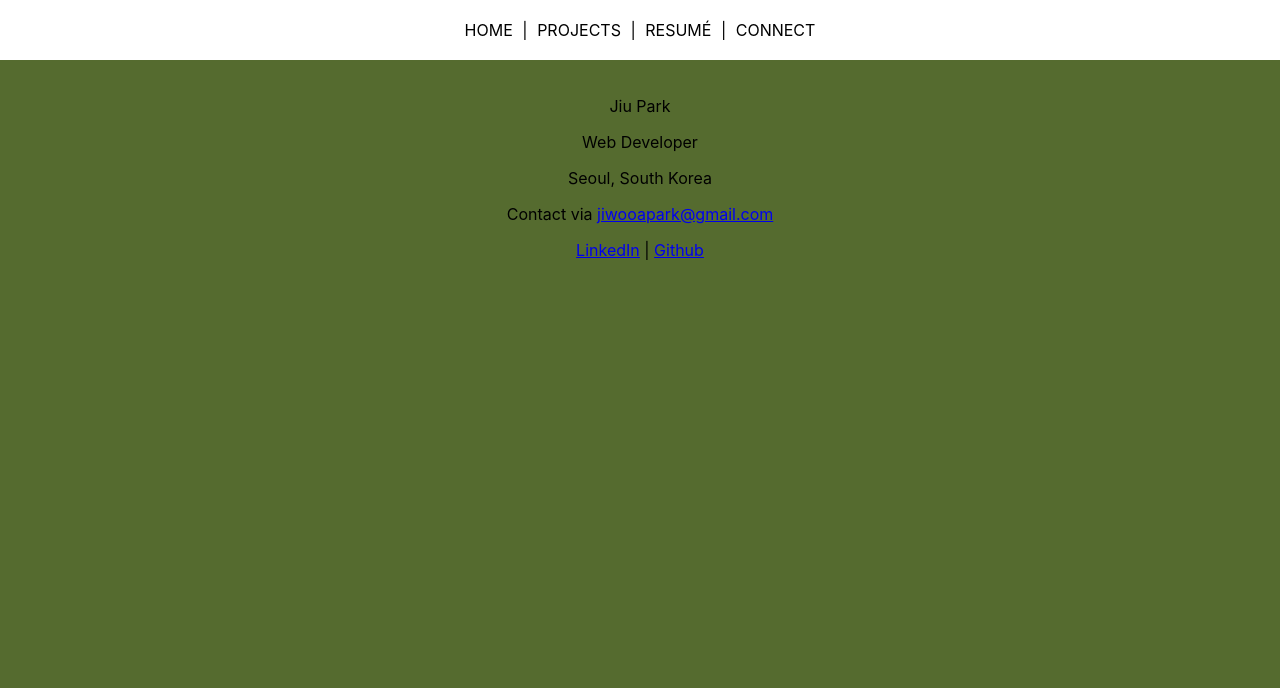
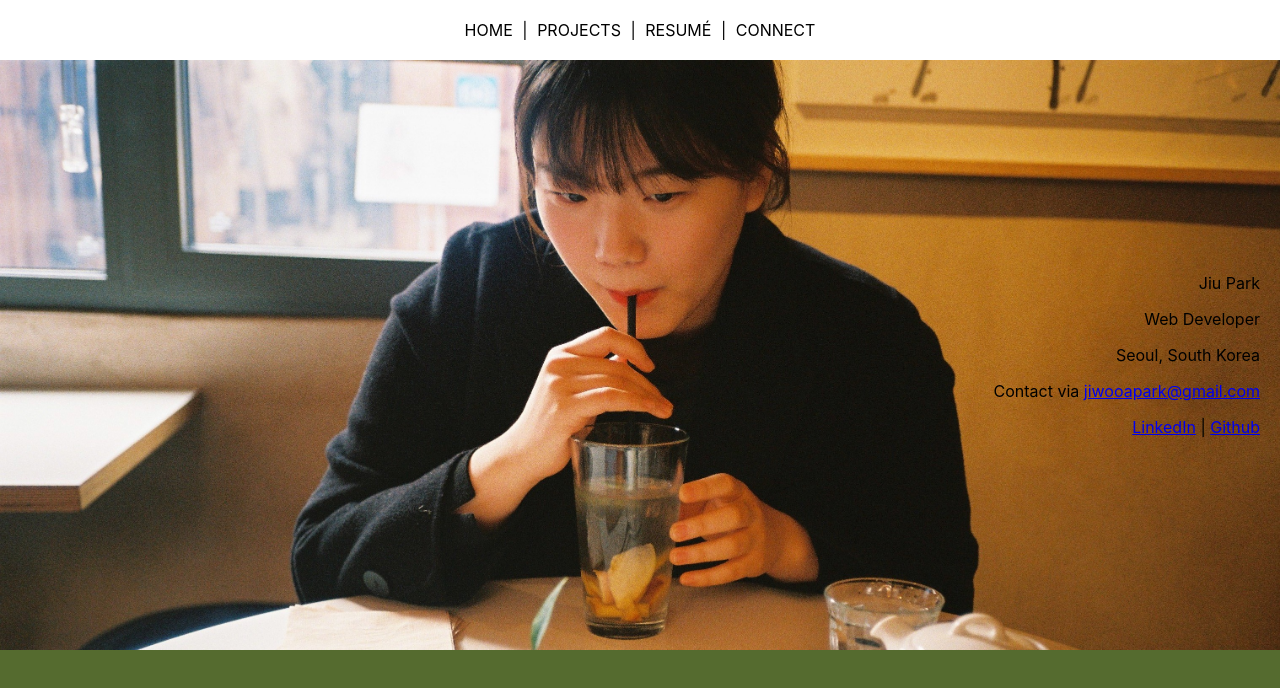
Before and after one commit to nu1997/portfolio, a React (Create React App) app in the folder blog/: page /portfolio/connect in a window 1280 px wide. Shown: the top 688 px of the page. Built offline with nearby package versions, Linux system fonts and the light colour scheme.

Commit message:
[IMG] add profile Image

```diff
--- a/blog/src/App.css
+++ b/blog/src/App.css
@@ -1,7 +1,7 @@
 .App {
   text-align: center;
   background-color: darkolivegreen;
-  background-size: cover;
+  /* background-size: cover; */
   height: 100vh;
 }
 
--- a/blog/src/App.js
+++ b/blog/src/App.js
@@ -3,9 +3,7 @@ import React from 'react';
 import { BrowserRouter as Router, Link, Routes, Route } from 'react-router-dom';
 
 // MUI
-import Container from '@mui/material/Container';
 import { ThemeProvider, createTheme } from '@mui/material/styles';
-
 
 // Pages
 import Main from './Pages/Main.jsx';
--- a/blog/src/pages/Connect.jsx
+++ b/blog/src/pages/Connect.jsx
@@ -1,19 +1,41 @@
+import * as React from 'react';
 
 export default function Connect() {
+
+  const contentStyle = {
+    display: "flex",
+    justifyContent: "end",
+    alignItems: "center",
+    textAlign: "right",
+    minHeight: "550px",
+    padding: "20px"
+  }
+
+  const backgroundStyle = {
+    backgroundImage: "url(/images/connect/000021.JPG)",
+    backgroundSize: "cover"
+  }
+
   return (
     <div>
       {/* <div className="resume-title">
         Connect
       </div> */}
-      <div className="resume-content">
-        <div className="resume-content-left">
-          <img src="" alt="" />
-        </div>
-        <div className="resume-content-right">
-          <div className="resume-content-right-body">
-            <p>Jiu Park</p>
-            <p>Web Developer</p>
-            <p>Seoul, South Korea</p>
+      <div style={backgroundStyle}>
+        {/* <div>
+          <img src="/images/connect/000021.JPG" alt="profile" style={imgStyle}/>
+        </div> */}
+        <div style={contentStyle}>
+          <div>
+            <div>
+              <p>Jiu Park</p>
+            </div>
+            <div>
+              <p>Web Developer</p>
+            </div>
+            <div>
+              <p>Seoul, South Korea</p>
+            </div>
             <p>Contact via <a href="mailto:jiwooapark@gmail.com">jiwooapark@gmail.com</a></p>
             <p><a href="https://www.linkedin.com/in/park-jiwoo-411a86214/" target="_blank" rel="noreferrer">LinkedIn</a> | <a href="https://github.com/nu1997" target="_blank" rel="noreferrer">Github</a></p>
           </div>
```
Also changed, not shown: blog/public/images/connect/000021.JPG (added).
